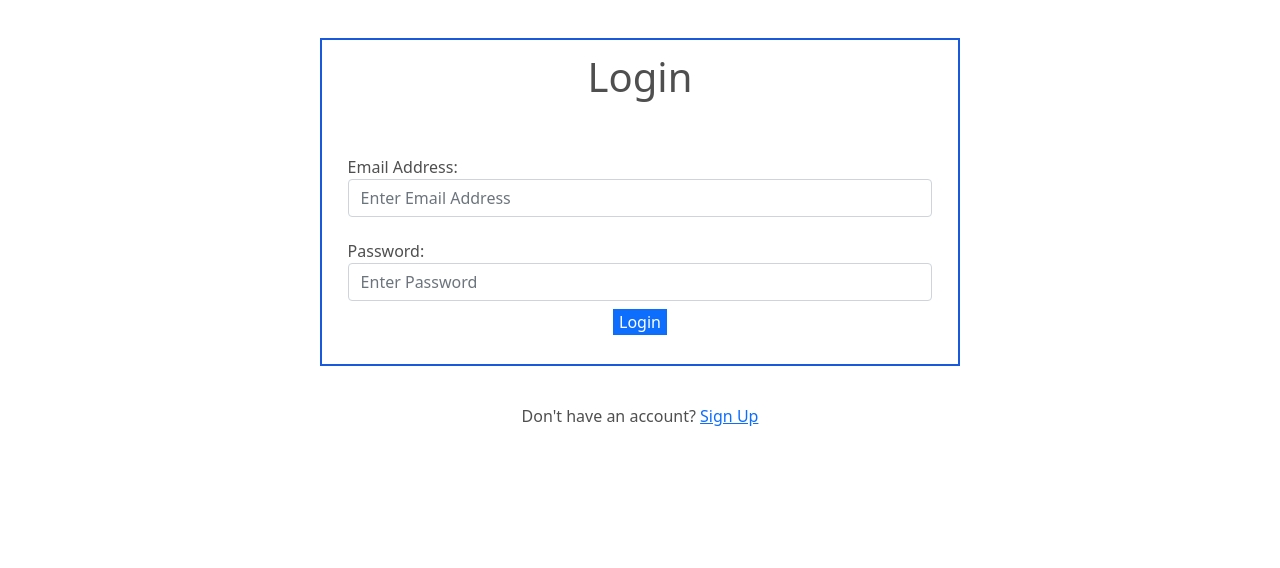
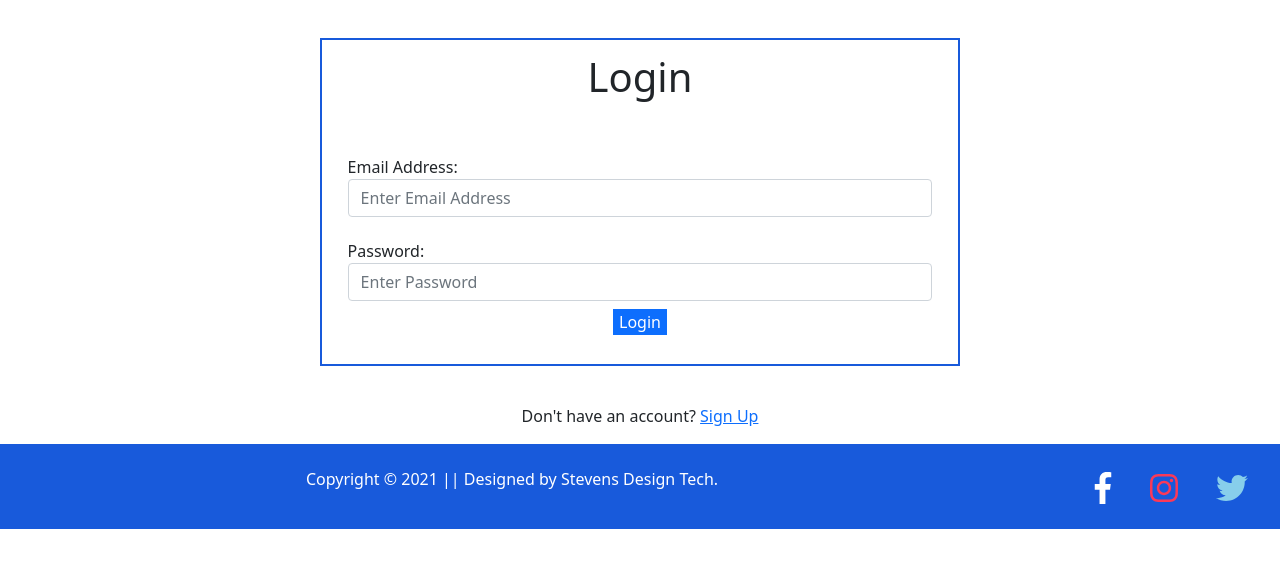
Before and after one commit to seyeonigbinde/TodoList, a React (Create React App) app in the folder client/: page / in a window 1280 px wide. Shown: the top 568 px of the page. Built offline with nearby package versions, Linux system fonts and the light colour scheme.

Commit message:
Footer Fixed

```diff
--- a/client/src/App.js
+++ b/client/src/App.js
@@ -6,6 +6,7 @@ import Dashboard from './components/Dashboard'
 
 import Login from './components/Login'
 import Signup from './components/Signup'
+import Footer from './components/Footer'
 
 
 function App() {
@@ -21,7 +22,7 @@ function App() {
           <Login />
         </Route>
       </Switch>
-
+     <Footer/>
     </div>
   )
 }
--- /dev/null
+++ b/client/src/components/Footer.js
@@ -0,0 +1,22 @@
+import React from "react"
+
+const Footer = () => {
+
+
+    return (
+        <footer>
+            <section className="dash_footer" >
+                <div className="dash_copyright">
+                    <p>Copyright &copy; 2021 || Designed by Stevens Design Tech.</p>
+                </div>
+                <div className="dash_socials">
+                    <i class="fab fa-facebook-f fa-2x" style={{ color: '#fff' }}></i>
+                    <i class="fab fa-instagram fa-2x" style={{ color: '#fb3958' }}></i>
+                    <i class="fab fa-twitter fa-2x" style={{ color: 'skyblue' }}></i>
+                </div>
+            </section>
+        </footer>
+    )
+}
+
+export default Footer
--- a/client/src/index.css
+++ b/client/src/index.css
@@ -22,7 +22,7 @@ line-height: 1.5;
    max-width:100%;
    /* border: 1px solid red;  */
   margin: 0 auto;
-  color: #4f4f4f;
+  /* color: #4f4f4f; */
   margin-top: 1%;
 }
 h1{
@@ -136,6 +136,29 @@ button{
   background-color: #85C1E9;
   color: #4f4f4f;
 }
+footer{
+  background-color: #185adb;
+  color: #fff;
+}
+.dash_footer{
+  display: flex;
+  justify-content: space-between;
+  align-items: center;
+  flex-wrap: wrap;
+}
+.dash_copyright{
+  text-align: center;
+  padding: 1% 0;
+  width: 80%;
+}
+.dash_socials{
+  display: flex;
+  justify-content: space-between;
+  flex-wrap: wrap;
+  width: 15%;
+  padding: 1% 0;
+  margin: 1% 1%;
+}
 
 @media screen and (max-width: 700px) {
   .form_section2{
```
